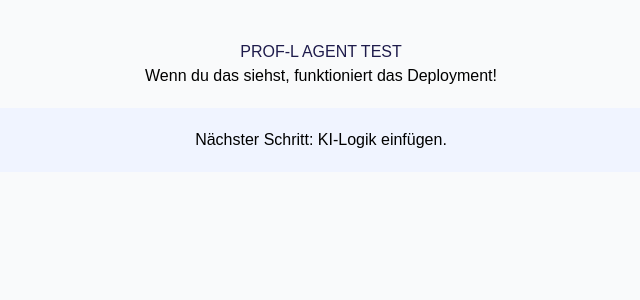
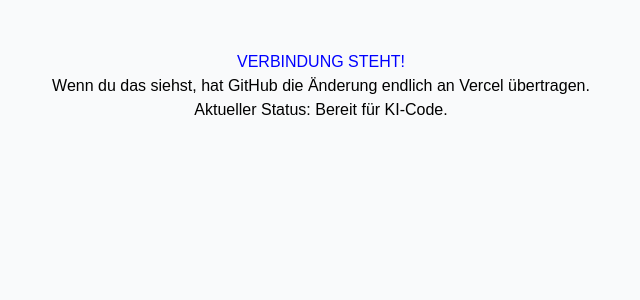
Before and after one commit to HerrAllemand/Prof-L, a React (Create React App) app: page / in a window 1280 px wide. Shown: the top 300 px of the page, without its empty margins (319-959 px from the left). Built offline with nearby package versions, Linux system fonts and the light colour scheme.

Commit message:
Update App.js

```diff
--- a/src/App.js
+++ b/src/App.js
@@ -1,13 +1,12 @@
+
 import React from 'react';
 
 export default function App() {
   return (
-    <div style={{ padding: '40px', textAlign: 'center', fontFamily: 'sans-serif' }}>
-      <h1 style={{ color: '#1e1b4b' }}>PROF-L AGENT TEST</h1>
-      <p>Wenn du das siehst, funktioniert das Deployment!</p>
-      <div style={{ marginTop: '20px', padding: '20px', background: '#f0f4ff', borderRadius: '12px' }}>
-        <p>Nächster Schritt: KI-Logik einfügen.</p>
-      </div>
+    <div style={{ padding: '50px', textAlign: 'center', fontFamily: 'sans-serif' }}>
+      <h1 style={{ color: 'blue' }}>VERBINDUNG STEHT!</h1>
+      <p>Wenn du das siehst, hat GitHub die Änderung endlich an Vercel übertragen.</p>
+      <p>Aktueller Status: Bereit für KI-Code.</p>
     </div>
   );
 }
```
